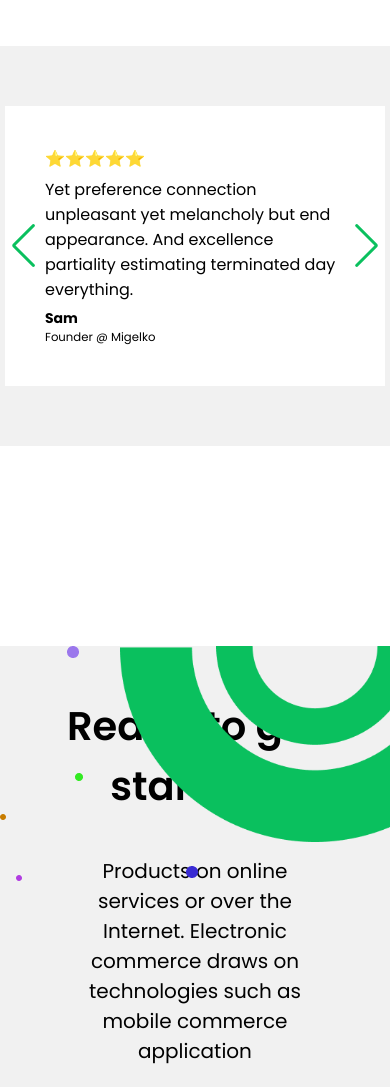
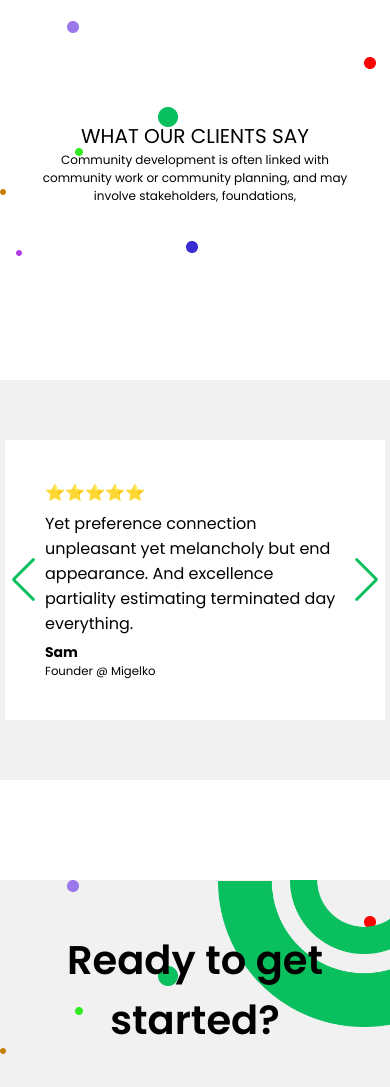
Before and after one commit to rez-fish/Brand.io, a website: page index.html in a window 390 px wide. Shown: the part 4540-5627 px from the top of the page. Drawn offline with nearby package versions, Linux system fonts and the light colour scheme.

Commit message:
fix responsiveness

```diff
--- a/index.html
+++ b/index.html
@@ -133,6 +133,15 @@
       <img src="img/data.png" alt="">
     </div>
   </section>
+
+  <div class="clients">
+    <img class="clients-image" src="img/dots.png" alt="">
+    <div class="clients-text"></div>
+    <h1>WHAT OUR CLIENTS SAY</h1>
+    <p>Community development is often linked with community work or community planning, and may involve stakeholders,
+      foundations,</p>
+  </div>
+
   <section class="container swiper-container">
     <div class="swiper mySwiper">
       <div class="swiper-wrapper">
--- a/sass/_component.scss
+++ b/sass/_component.scss
@@ -213,3 +213,16 @@
 .swiper-button-prev::after {
   color: $color-highlight;
 }
+
+// Clients
+.clients {
+  text-align: center;
+  h1 {
+    font-size: 4rem;
+  }
+  p {
+    font-size: 1.6rem;
+  }
+}
+.clients-text {
+}
--- a/sass/_layout.scss
+++ b/sass/_layout.scss
@@ -273,15 +273,36 @@
   justify-content: center;
   text-align: center;
 
+  @include respond(medium) {
+    margin-top: 10rem;
+  }
+
+  &__text {
+    z-index: 1;
+  }
+
   &__target {
     position: absolute;
     right: 0;
     transform: translateX(12rem);
+    z-index: 0;
+    @include respond(medium) {
+      width: 50%;
+    }
+    @include respond(small) {
+      width: 75%;
+    }
   }
   &__dots {
     position: absolute;
     z-index: 0;
     left: 0;
+  }
+  &__fields {
+    @include respond(small) {
+      display: flex;
+      flex-direction: column;
+    }
   }
 }
 
@@ -312,3 +333,35 @@
 .swiper-container {
   margin-top: 5rem;
 }
+
+// Clients.
+.clients {
+  display: flex;
+  flex-direction: column;
+  align-items: center;
+  position: relative;
+  margin-top: 12.5rem;
+  padding-bottom: 12.5rem;
+  img {
+    position: absolute;
+    left: 0;
+    top: -10rem;
+  }
+  h1 {
+    font-size: 4rem;
+    @include respond(medium) {
+      font-size: 2rem;
+    }
+  }
+  p {
+    font-size: 1.6rem;
+    width: 80%;
+    @include respond(medium) {
+      font-size: 1.2rem;
+    }
+  }
+}
+.clients-text {
+  display: flex;
+  justify-content: center;
+}
```
Also changed, not shown: sass/main.css, 1 other file.
